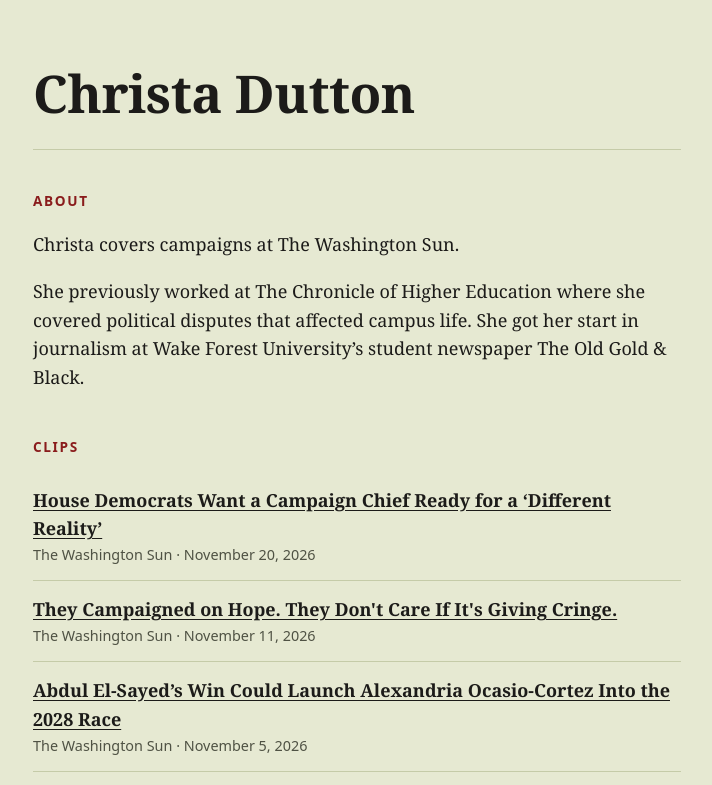
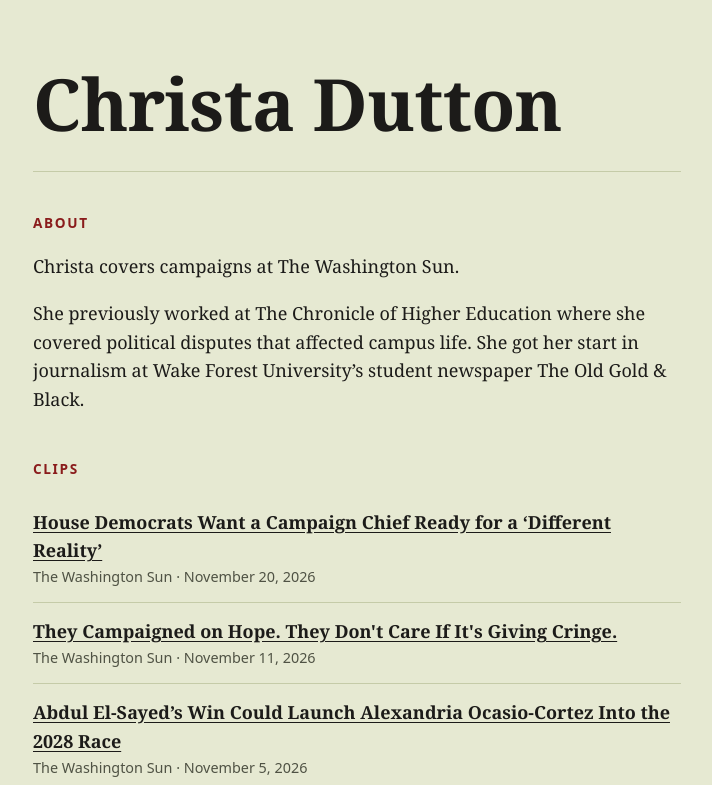
Before and after one commit to christadutton3/christadutton, a plain HTML site: page index.html in a window 1280 px wide. Shown: the top 785 px of the page, without its empty margins (283-995 px from the left). Drawn offline with Linux system fonts and the light colour scheme.

Commit message:
Enlarge name heading
Co-Authored-By: Claude Opus 5.5 <noreply@anthropic.com>
Claude-Session: https://claude.ai/code/session_01FKhNi5CRqNqmsXe9fQnVZj

```diff
--- a/index.html
+++ b/index.html
@@ -45,7 +45,7 @@
     }
     h1 {
       margin: 0;
-      font-size: clamp(2.25rem, 7vw, 3.25rem);
+      font-size: clamp(2.75rem, 10vw, 4.5rem);
       line-height: 1.1;
       letter-spacing: -0.01em;
     }
```
